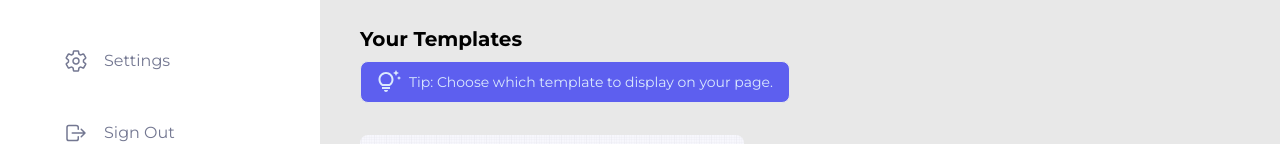
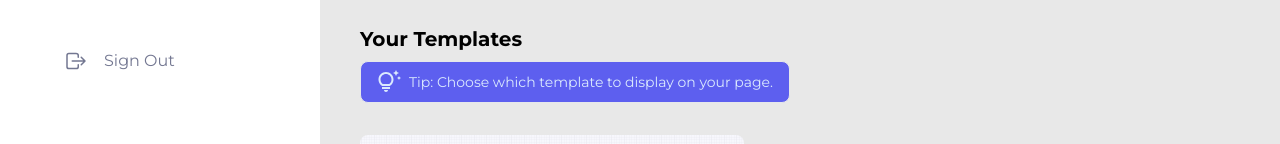
Before and after one commit to marionikolov17/Portfolio-Builder, a React (Vite) app in the folder client/: page / in a window 1280 px wide. Shown: the part 303-447 px from the top of the page. Built offline with nearby package versions, Linux system fonts and the light colour scheme.

Commit message:
Remove settings button from navigation

```diff
--- a/client/src/features/layout/components/Navigation/Navigation.jsx
+++ b/client/src/features/layout/components/Navigation/Navigation.jsx
@@ -30,7 +30,6 @@ export default function Navigation() {
                 <NavigationButton icon="home" link="/" text={"Home"} isActive={location.pathname === "/"} closeNavigation={closeNavigation}/>
                 <NavigationButton icon="builder" link="/builder" text={"Builder"} isActive={location.pathname === "/builder"} closeNavigation={closeNavigation}/>
                 <NavigationButton icon="analytics" link="/analytics" text={"Analytics"} isActive={location.pathname === "/analytics"} closeNavigation={closeNavigation}/>
-                <NavigationButton icon="settings" link="/settings" text={"Settings"} isActive={location.pathname === "/settings"} closeNavigation={closeNavigation}/>
                 <NavigationButton icon="logout" link="" text={"Sign Out"} isActive={false}/>
                 <div className="mb-4 hidden lg:flex justify-center absolute bottom-0">
                     <p className="font-bold text-sm">Created by <Link to="https://www.marionikolovdev.com">Mario Nikolov</Link>©</p>
```
